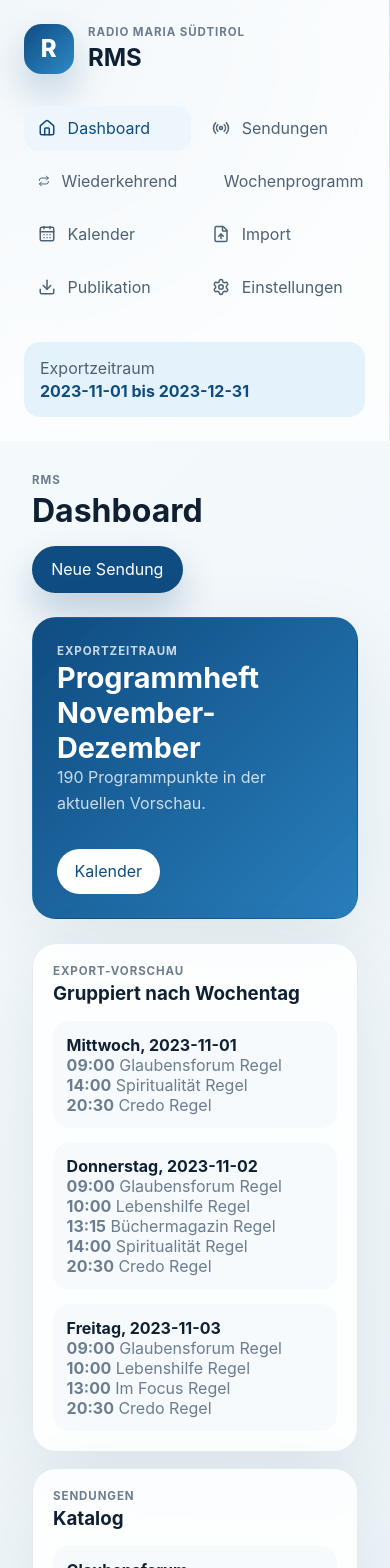
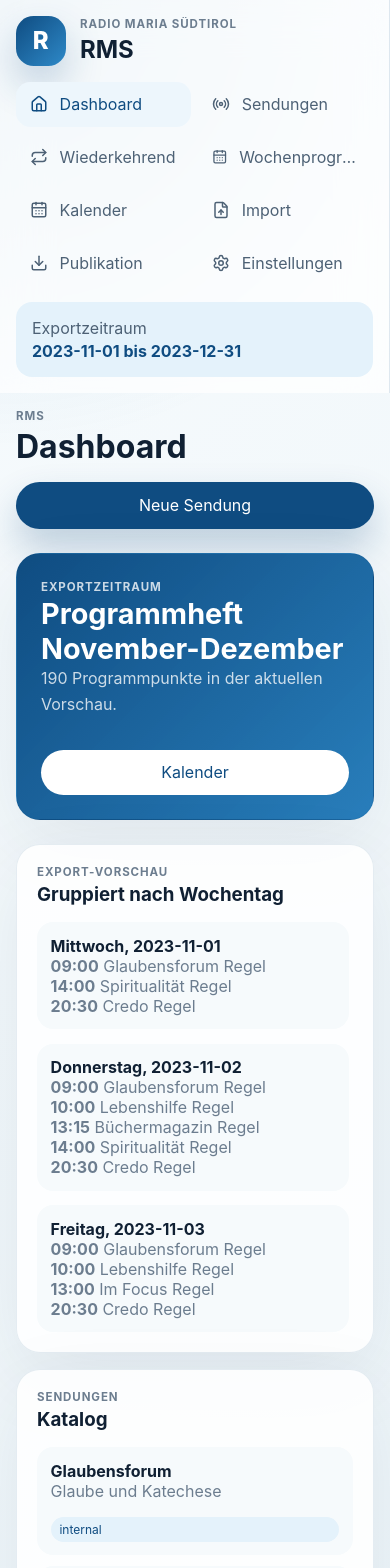
Before and after one commit to Fipodigital/rms, a React (Vite) app: page / in a window 390 px wide. Shown: the top 1568 px of the page. Built offline with nearby package versions, Linux system fonts and the light colour scheme.

Commit message:
app: fix mobile fill layout

```diff
--- a/src/styles.css
+++ b/src/styles.css
@@ -7,31 +7,35 @@
   -webkit-font-smoothing: antialiased;
 }
 * { box-sizing: border-box; }
-body { margin: 0; min-width: 320px; min-height: 100vh; }
-button, input, select { font: inherit; }
+body { margin: 0; min-width: 320px; min-height: 100vh; overflow-x: hidden; }
+button, input, select, textarea { font: inherit; max-width: 100%; }
 button { cursor: pointer; }
-.app-shell { display: grid; grid-template-columns: 280px 1fr; min-height: 100vh; background: radial-gradient(circle at top left, rgba(28,111,168,.18), transparent 28rem), linear-gradient(135deg,#f7fbfd 0%,#e9f2f7 100%); }
-.sidebar { display: flex; flex-direction: column; gap: 2rem; padding: 1.5rem; background: rgba(255,255,255,.72); border-right: 1px solid rgba(15,76,129,.12); backdrop-filter: blur(24px); }
-.brand-block { display: flex; align-items: center; gap: .9rem; }
-.brand-mark { display: grid; place-items: center; width: 3.1rem; height: 3.1rem; overflow: hidden; border-radius: 1.1rem; background: linear-gradient(135deg,#0f4c81,#2e89c8); color: #fff; font-size: 1.5rem; font-weight: 800; box-shadow: 0 18px 38px rgba(15,76,129,.24); }
+.app-shell { display: grid; grid-template-columns: 280px minmax(0,1fr); min-height: 100vh; background: radial-gradient(circle at top left, rgba(28,111,168,.18), transparent 28rem), linear-gradient(135deg,#f7fbfd 0%,#e9f2f7 100%); }
+.sidebar { display: flex; flex-direction: column; gap: 2rem; padding: 1.5rem; background: rgba(255,255,255,.72); border-right: 1px solid rgba(15,76,129,.12); backdrop-filter: blur(24px); min-width: 0; }
+.brand-block { display: flex; align-items: center; gap: .9rem; min-width: 0; }
+.brand-block > div:last-child { min-width: 0; }
+.brand-block h1,.brand-block .eyebrow { overflow: hidden; text-overflow: ellipsis; white-space: nowrap; }
+.brand-mark { display: grid; place-items: center; flex: 0 0 auto; width: 3.1rem; height: 3.1rem; overflow: hidden; border-radius: 1.1rem; background: linear-gradient(135deg,#0f4c81,#2e89c8); color: #fff; font-size: 1.5rem; font-weight: 800; box-shadow: 0 18px 38px rgba(15,76,129,.24); }
 .brand-mark img { width: 100%; height: 100%; object-fit: contain; background: white; }
 h1,h2,h3,p { margin-top: 0; }
 .brand-block h1,.topbar h2,.hero-panel h3,.panel h3 { margin: 0; }
 .eyebrow { margin: 0 0 .25rem; color: #6c7d8f; font-size: .72rem; font-weight: 700; letter-spacing: .08em; text-transform: uppercase; }
 .navigation { display: flex; flex-direction: column; gap: .45rem; }
-.nav-item { display: flex; align-items: center; gap: .75rem; width: 100%; padding: .8rem .85rem; border: 0; border-radius: .9rem; color: #4d6175; background: transparent; text-align: left; }
+.nav-item { display: flex; align-items: center; gap: .75rem; width: 100%; padding: .8rem .85rem; border: 0; border-radius: .9rem; color: #4d6175; background: transparent; text-align: left; min-width: 0; }
+.nav-item span { min-width: 0; overflow: hidden; text-overflow: ellipsis; white-space: nowrap; }
 .nav-item.active,.nav-item:hover { color: #0f4c81; background: #edf6fc; }
-.sidebar-card { margin-top: auto; padding: 1rem; border-radius: 1rem; color: #0f4c81; background: #e4f2fb; }
+.sidebar-card { margin-top: auto; padding: 1rem; border-radius: 1rem; color: #0f4c81; background: #e4f2fb; overflow-wrap: anywhere; }
 .sidebar-card p { margin: 0 0 .2rem; color: #4d6175; }
-.content-area { display: flex; flex-direction: column; gap: 1.5rem; padding: 2rem; }
-.topbar { display: flex; align-items: center; justify-content: space-between; gap: 1rem; }
-.topbar h2 { font-size: clamp(2rem,4vw,3.2rem); }
+.content-area { display: flex; flex-direction: column; gap: 1.5rem; padding: 2rem; min-width: 0; }
+.topbar { display: flex; align-items: center; justify-content: space-between; gap: 1rem; min-width: 0; }
+.topbar > div { min-width: 0; }
+.topbar h2 { font-size: clamp(2rem,4vw,3.2rem); overflow-wrap: anywhere; }
 .primary-action,.ghost-action,.hero-action,.danger-button { display: inline-flex; align-items: center; justify-content: center; gap: .45rem; border: 0; border-radius: 999px; }
 .primary-action { padding: .85rem 1.2rem; color: #fff; background: #0f4c81; box-shadow: 0 18px 36px rgba(15,76,129,.24); }
 .ghost-action { padding: .65rem .95rem; color: #0f4c81; background: #edf6fc; }
 .hero-action { padding: .8rem 1.1rem; color: #0f4c81; background: #fff; white-space: nowrap; }
 .danger-button { padding: .75rem 1rem; color: #fff; background: #b42318; }
-.hero-panel,.panel,.metric-card { border: 1px solid rgba(15,76,129,.1); border-radius: 1.5rem; background: rgba(255,255,255,.86); box-shadow: 0 24px 80px rgba(29,57,82,.08); }
+.hero-panel,.panel,.metric-card { border: 1px solid rgba(15,76,129,.1); border-radius: 1.5rem; background: rgba(255,255,255,.86); box-shadow: 0 24px 80px rgba(29,57,82,.08); min-width: 0; }
 .hero-panel { display: flex; align-items: end; justify-content: space-between; gap: 2rem; padding: 1.5rem; background: linear-gradient(135deg,rgba(15,76,129,.94),rgba(46,137,200,.82)),#0f4c81; color: #fff; }
 .hero-panel > div { min-width: 0; flex: 1; }
 .hero-panel .eyebrow,.hero-panel p { color: rgba(255,255,255,.78); }
@@ -43,25 +47,27 @@ h1,h2,h3,p { margin-top: 0; }
 .metric-card strong { display: block; margin: .2rem 0; font-size: 2.2rem; }
 .metric-card p,.timeline p,.sendung-row p,.muted { margin: 0; color: #6c7d8f; }
 .metric-card.accent { background: #fff7e6; }
-.main-grid { display: grid; grid-template-columns: minmax(0,1.3fr) minmax(360px,.7fr); gap: 1rem; }
-.workspace-grid { display: grid; grid-template-columns: minmax(0,1.2fr) minmax(340px,.8fr); gap: 1rem; align-items: start; }
-.panel { padding: 1.25rem; }
-.panel-header { display: flex; align-items: center; justify-content: space-between; gap: 1rem; margin-bottom: 1rem; }
-.timeline { display: flex; flex-direction: column; gap: .9rem; }
-.timeline-row { display: grid; grid-template-columns: 7rem 1rem 1fr; align-items: start; gap: .75rem; }
+.main-grid { display: grid; grid-template-columns: minmax(0,1.3fr) minmax(320px,.7fr); gap: 1rem; }
+.workspace-grid { display: grid; grid-template-columns: minmax(0,1.2fr) minmax(320px,.8fr); gap: 1rem; align-items: start; }
+.panel { padding: 1.25rem; overflow: hidden; }
+.panel-header { display: flex; align-items: center; justify-content: space-between; gap: 1rem; margin-bottom: 1rem; min-width: 0; }
+.timeline { display: flex; flex-direction: column; gap: .9rem; max-height: 70vh; overflow-y: auto; padding-right: .25rem; }
+.timeline-row { display: grid; grid-template-columns: 7rem 1rem minmax(0,1fr); align-items: start; gap: .75rem; }
 .timeline-row time { color: #0f4c81; font-weight: 800; }
 .timeline-node { width: .78rem; height: .78rem; margin-top: .2rem; border: 3px solid #9ed0ee; border-radius: 999px; background: #fff; }
 .sendung-list,.table-list { display: flex; flex-direction: column; gap: .7rem; }
-.sendung-row,.table-row { display: flex; align-items: center; justify-content: space-between; gap: 1rem; width: 100%; padding: .85rem; border: 0; border-radius: 1rem; background: #f6fafc; text-align: left; color: inherit; }
-.sendung-row span,.tag { padding: .3rem .55rem; border-radius: 999px; color: #0f4c81; background: #e4f2fb; font-size: .75rem; }
-.row-actions { display: flex; flex-wrap: wrap; gap: .45rem; }
+.sendung-row,.table-row { display: flex; align-items: center; justify-content: space-between; gap: 1rem; width: 100%; padding: .85rem; border: 0; border-radius: 1rem; background: #f6fafc; text-align: left; color: inherit; min-width: 0; }
+.table-row > div,.sendung-row > div { min-width: 0; }
+.sendung-row span,.tag { padding: .3rem .55rem; border-radius: 999px; color: #0f4c81; background: #e4f2fb; font-size: .75rem; flex: 0 0 auto; }
+.row-actions { display: flex; flex-wrap: wrap; gap: .45rem; justify-content: flex-end; }
 .row-actions button { display: inline-flex; align-items: center; gap: .35rem; padding: .5rem .7rem; border: 0; border-radius: 999px; color: #0f4c81; background: #edf6fc; }
 .row-actions button.danger { color: #b42318; background: #fff0ed; }
-.search-box { display: flex; align-items: center; gap: .45rem; padding: .55rem .75rem; border-radius: 999px; background: #f6fafc; border: 1px solid rgba(15,76,129,.1); }
-.search-box input { width: 180px; border: 0; outline: 0; background: transparent; }
+.search-box { display: flex; align-items: center; gap: .45rem; padding: .55rem .75rem; border-radius: 999px; background: #f6fafc; border: 1px solid rgba(15,76,129,.1); min-width: 0; }
+.search-box input { width: 180px; border: 0; outline: 0; background: transparent; min-width: 0; }
 .form-panel { display: flex; flex-direction: column; gap: .85rem; }
-.form-panel label { display: flex; flex-direction: column; gap: .35rem; color: #4d6175; font-weight: 700; }
-.form-panel input,.form-panel select { width: 100%; padding: .75rem .85rem; border: 1px solid rgba(15,76,129,.14); border-radius: .9rem; background: #fff; color: #102033; }
+.form-panel label { display: flex; flex-direction: column; gap: .35rem; color: #4d6175; font-weight: 700; min-width: 0; }
+.form-panel input,.form-panel select,.form-panel textarea { width: 100%; min-width: 0; padding: .75rem .85rem; border: 1px solid rgba(15,76,129,.14); border-radius: .9rem; background: #fff; color: #102033; }
+.form-panel textarea { resize: vertical; min-height: 7rem; line-height: 1.45; }
 .form-panel .checkbox { flex-direction: row; align-items: center; }
 .form-panel .checkbox input { width: auto; }
 .form-actions,.export-actions { display: flex; flex-wrap: wrap; gap: .6rem; margin-top: .5rem; }
@@ -72,5 +78,20 @@ h1,h2,h3,p { margin-top: 0; }
 .calendar-day p { margin: 0 0 .55rem; color: #4d6175; }
 .logo-preview { display: grid; place-items: center; width: 9rem; height: 9rem; border-radius: 1.5rem; background: #edf6fc; color: #0f4c81; font-size: 2.4rem; font-weight: 800; overflow: hidden; }
 .logo-preview img { width: 100%; height: 100%; object-fit: contain; background: white; }
-input[type="file"] { padding: 1rem; border: 1px dashed rgba(15,76,129,.3); border-radius: 1rem; background: #f6fafc; }
-@media (max-width: 980px) { .app-shell { grid-template-columns: 1fr; } .sidebar { position: static; } .navigation { display: grid; grid-template-columns: repeat(2,minmax(0,1fr)); } .metric-grid,.main-grid,.workspace-grid { grid-template-columns: 1fr; } .hero-panel,.topbar,.panel-header { align-items: start; flex-direction: column; } .calendar-grid { grid-template-columns: 1fr; } }
+input[type="file"] { padding: 1rem; border: 1px dashed rgba(15,76,129,.3); border-radius: 1rem; background: #f6fafc; width: 100%; }
+@media (max-width: 980px) {
+  .app-shell { grid-template-columns: 1fr; width: 100%; }
+  .sidebar { position: static; width: 100%; padding: 1rem; gap: 1rem; }
+  .navigation { display: grid; grid-template-columns: repeat(2,minmax(0,1fr)); }
+  .content-area { width: 100%; padding: 1rem; }
+  .metric-grid,.main-grid,.workspace-grid { grid-template-columns: 1fr; width: 100%; }
+  .hero-panel,.topbar,.panel-header { align-items: stretch; flex-direction: column; }
+  .hero-action,.primary-action,.ghost-action,.danger-button { width: 100%; }
+  .calendar-grid { grid-template-columns: 1fr; }
+  .sendung-row,.table-row { align-items: stretch; flex-direction: column; }
+  .row-actions { width: 100%; justify-content: stretch; }
+  .row-actions button { flex: 1 1 100%; justify-content: center; }
+  .search-box,.search-box input { width: 100%; }
+  .timeline { max-height: none; overflow: visible; }
+  .timeline-row { grid-template-columns: 4.5rem .8rem minmax(0,1fr); }
+}
```
